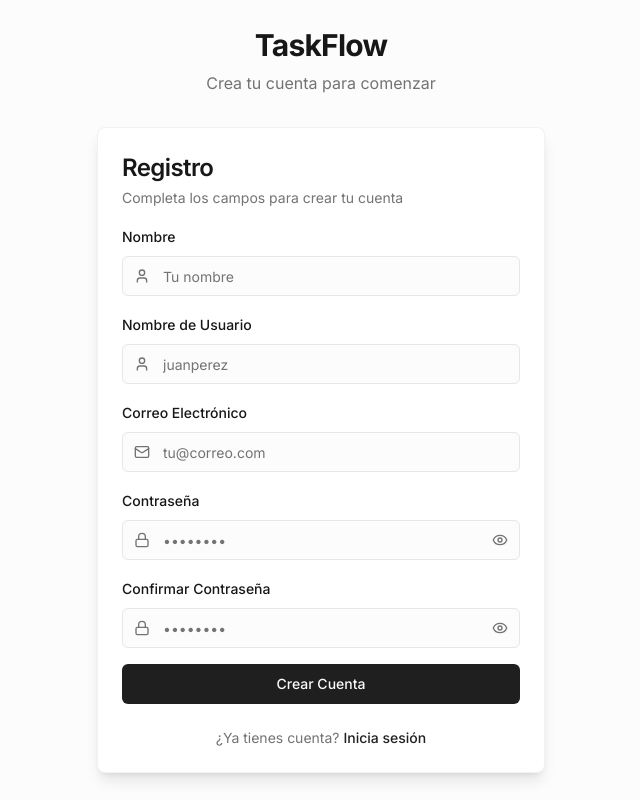
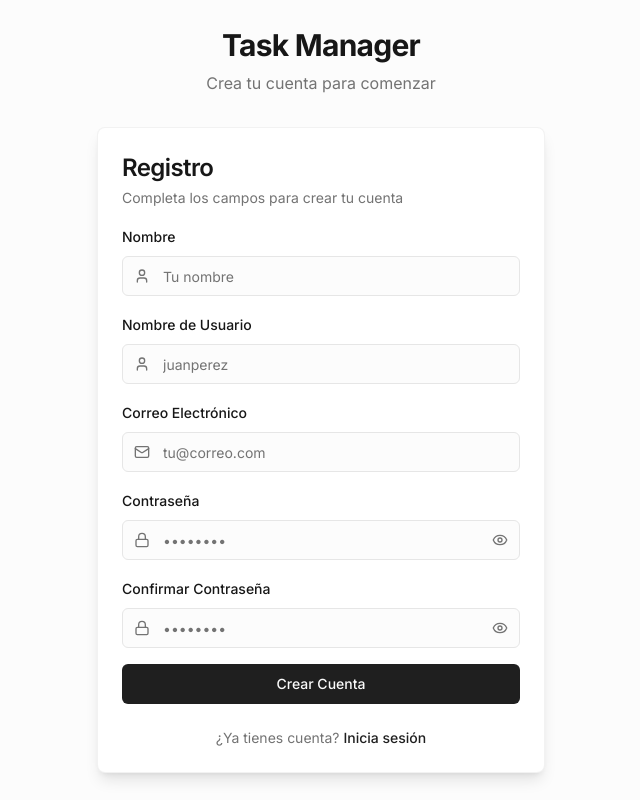
Before and after one commit to holaggabriel/taskmanager-web, a React (Vite) app: page /signup in a window 1280 px wide. Shown: the whole page, without its empty margins (319-959 px from the left). Built offline with nearby package versions, Linux system fonts and the light colour scheme; no server answers.

Commit message:
Se cambió el nombre de la aplicación en la pagina de registro

```diff
--- a/src/pages/SignUp.tsx
+++ b/src/pages/SignUp.tsx
@@ -7,6 +7,7 @@ import { Label } from '@/components/ui/label';
 import { Card, CardContent, CardDescription, CardHeader, CardTitle } from '@/components/ui/card';
 import { Eye, EyeOff, Mail, Lock, User, Loader2 } from 'lucide-react';
 import { useToast } from '@/hooks/use-toast';
+import { APP_NAME } from '@/constants/appconfig';
 
 export default function SignUpPage() {
   const navigate = useNavigate();
@@ -92,7 +93,7 @@ export default function SignUpPage() {
     <div className="min-h-screen flex items-center justify-center bg-background p-4">
       <div className="w-full max-w-md animate-fade-in">
         <div className="text-center mb-8">
-          <h1 className="text-3xl font-bold tracking-tight">TaskFlow</h1>
+          <h1 className="text-3xl font-bold tracking-tight">{APP_NAME}</h1>
           <p className="text-muted-foreground mt-2">Crea tu cuenta para comenzar</p>
         </div>
 
```
